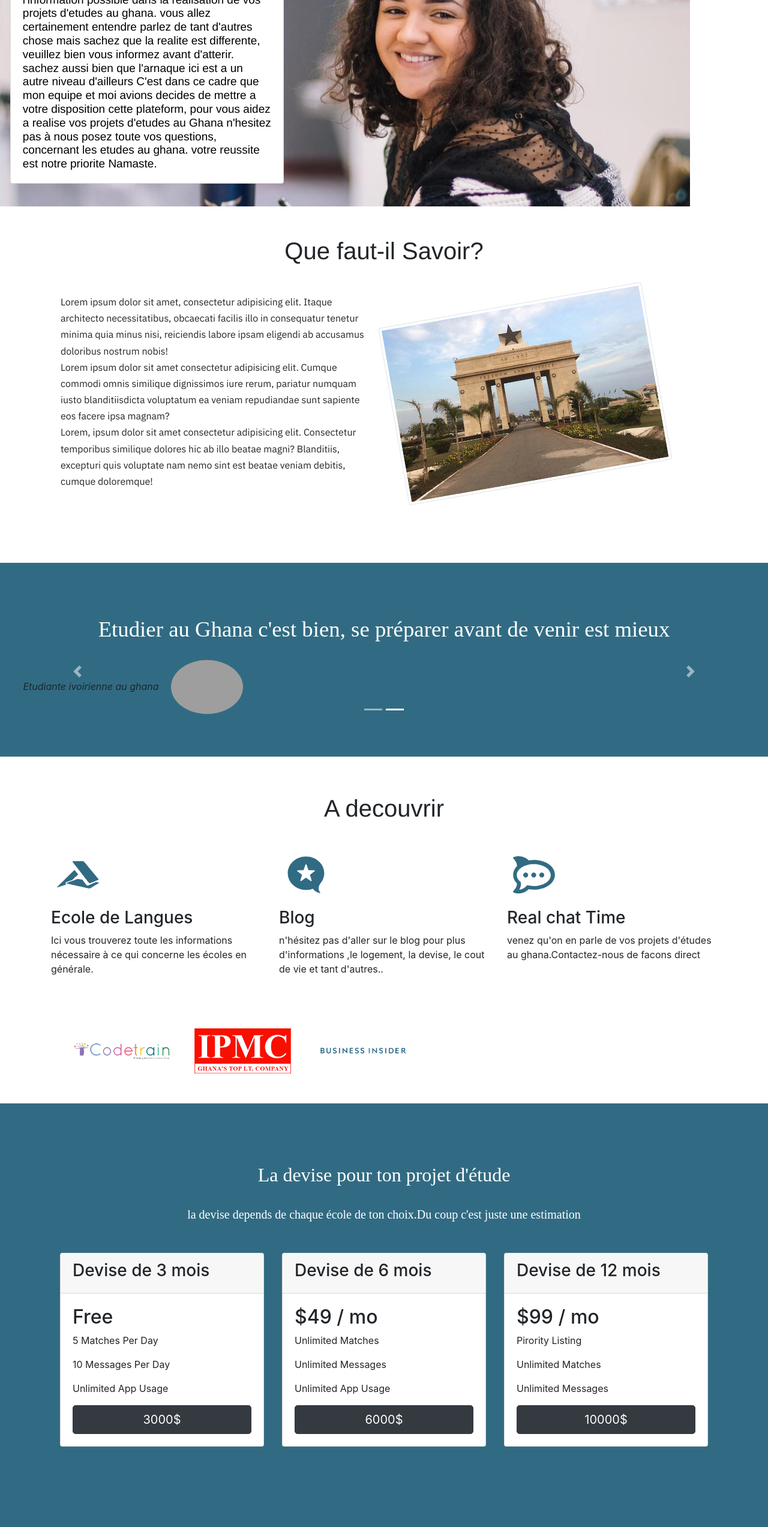
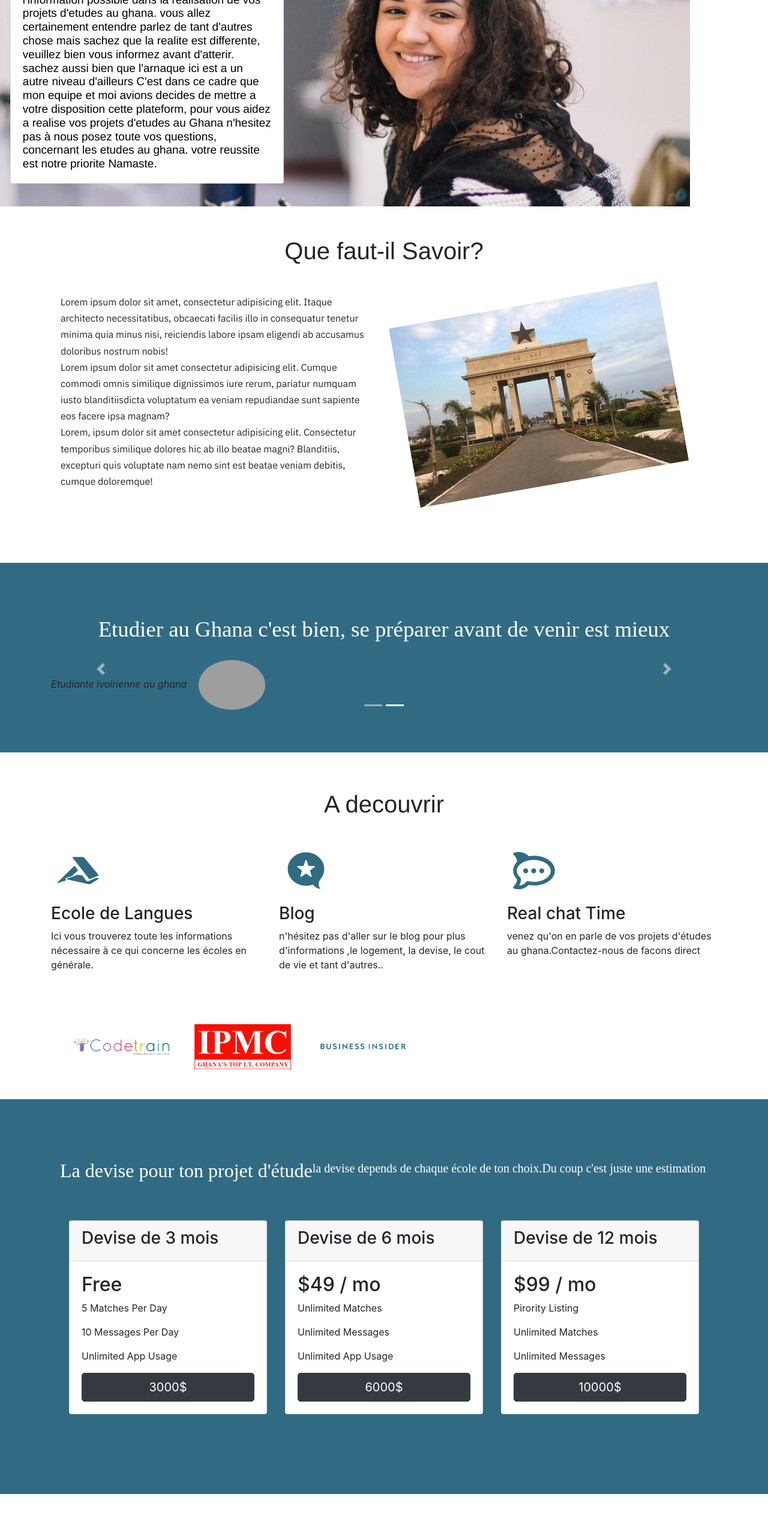
Before and after one commit to MoiseGaamy/SchoolAd, a React (Create React App) app: page / in a window 1280 px wide. Shown: the part 234-2779 px from the top of the page at 60% size. Built offline with nearby package versions, Linux system fonts and the light colour scheme; grey boxes are pictures that could not be loaded; a web font is replaced by a local one.

Commit message:
removed lg from section content

```diff
--- a/src/pages/Home.js
+++ b/src/pages/Home.js
@@ -18,7 +18,7 @@ export default class Section extends Component {
                   <Container>
                     <h1 className="heading-text">Que faut-il Savoir?</h1>
                      <Row>
-                            <Col md="6" >
+                            <Col lg="6" md="6" >
                             <p className="section_content">
                                 Lorem ipsum dolor sit amet, consectetur adipisicing elit.
                                 Itaque architecto necessitatibus, obcaecati facilis illo in
@@ -34,8 +34,8 @@ export default class Section extends Component {
                                 beatae veniam debitis, cumque doloremque!
                             </p>
                         </Col>
-                        <Col md="5" className="section_image">
-                          <Image  src="images/gh.jpg" thumbnail/>
+                        <Col lg="6" md="6">
+                          <Image  className="section_image" src="images/gh.jpg"/>
                         </Col>
                         </Row>
                         </Container>
@@ -44,6 +44,9 @@ export default class Section extends Component {
             </section>
                 {/* testimonials section */}
            <section className="testimonials">
+              <Container>
+                <Row>
+                  <Col lg="12" md="12">
                 <Carousel>
                     <Carousel.Item>
                         <h2 class="testimonial-text">à ton arriver au Ghana ta première expérience pourrait etre l'anarque.si tu crois tout connaitre</h2>
@@ -64,6 +67,9 @@ export default class Section extends Component {
                           />
                         </Carousel.Item>
                     </Carousel>
+                    </Col>
+                </Row>
+              </Container>
            </section>
             {/* Features section */}
          <section className="features" >
@@ -97,25 +103,27 @@ export default class Section extends Component {
             </section>
             {/* Pricing section */}
             <section className="pricing">
+              <Container>
+                <Row>
                 <h2 className="heading-devise">La devise pour ton projet d'étude</h2>
                 <p className="devise-text">la devise depends de chaque école de ton choix.Du coup c'est juste une estimation</p>
-                    <div class="row">
-                        <div class=" pricing-col col-lg-4 col-md-6">
-                          <div class="card">
-                            <div class="card-header">
+                      <Col lg="4" md="6" className="pricing-col">
+                          <div className="card">
+                            <div className="card-header">
                               <h3>Devise de 3 mois</h3>
                             </div>
-                            <div class="card-body">
+                            <div className="card-body">
                               <h2>Free</h2>
                                   <p>5 Matches Per Day</p>
                                   <p>10 Messages Per Day</p>
                                   <p>Unlimited App Usage</p>
-                                  <button class="btn btn-lg btn-block btn-dark" type="button">3000$</button>
+                                  <button className="btn btn-lg btn-block btn-dark" type="button">3000$</button>
                             </div>
                          </div>
-                      </div>
+                       </Col>
 
-                        <div class=" pricing-col col-lg-4 col-md-6">
+
+                        <Col lg="4" md="6" className="pricing-col">
                           <div class="card">
                             <div class="card-header">
                               <h3>Devise de 6 mois</h3>
@@ -128,9 +136,9 @@ export default class Section extends Component {
                              <button class="btn btn-lg btn-block btn-dark" type="button">6000$</button>
                            </div>
                          </div>
-                      </div>
+                      </Col>
 
-                        <div class="pricing-col col-lg-4">
+                      <Col lg="4" className="pricing-col">
                             <div class="card">
                               <div class="card-header">
                                 <h3>Devise de 12 mois</h3>
@@ -143,12 +151,16 @@ export default class Section extends Component {
                                  <button class="btn btn-lg btn-block btn-dark" type="button">10000$</button>
                               </div>
                          </div>
-                    </div>
-                  </div>
+                      </Col>
+                  </Row>
+                </Container>
             </section>
             {/* Cta section */}
             <section className="cta">
+              <Container>
+                <Row>
                 <h3 className="heading-text">Trouve toi la bonne école selon ton budget.</h3>
+                <Col lg="12" md="12">
                 <Carousel  className="school_carousel">
                     <Carousel.Item className="school_carousel_Item">
                       <img
@@ -186,6 +198,9 @@ export default class Section extends Component {
                       </Carousel.Caption>
                     </Carousel.Item>
               </Carousel>
+              </Col>
+              </Row>
+            </Container>
             </section>
 
         </>
```
Lines whose indentation alone changed are shown as unchanged.
